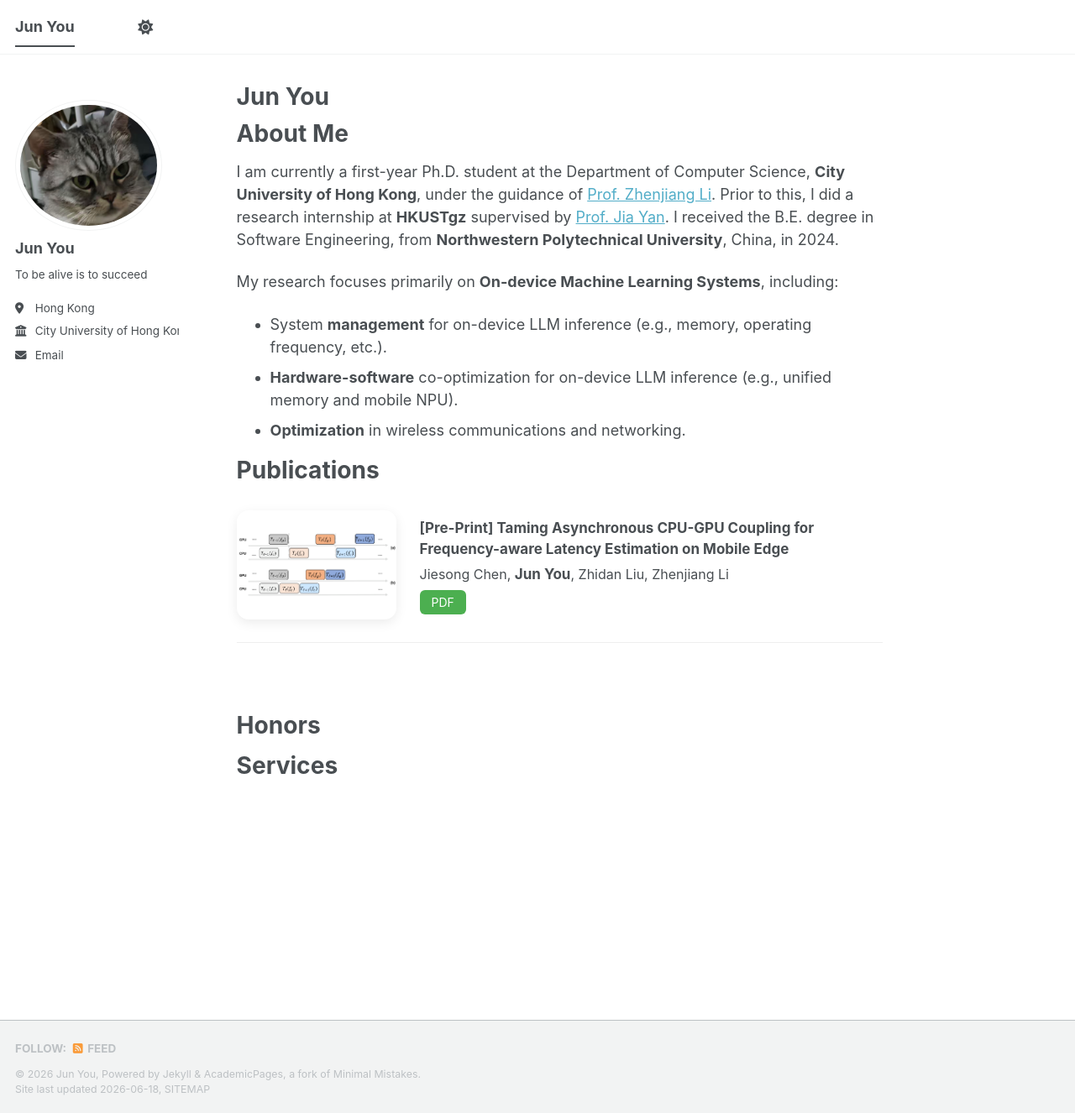
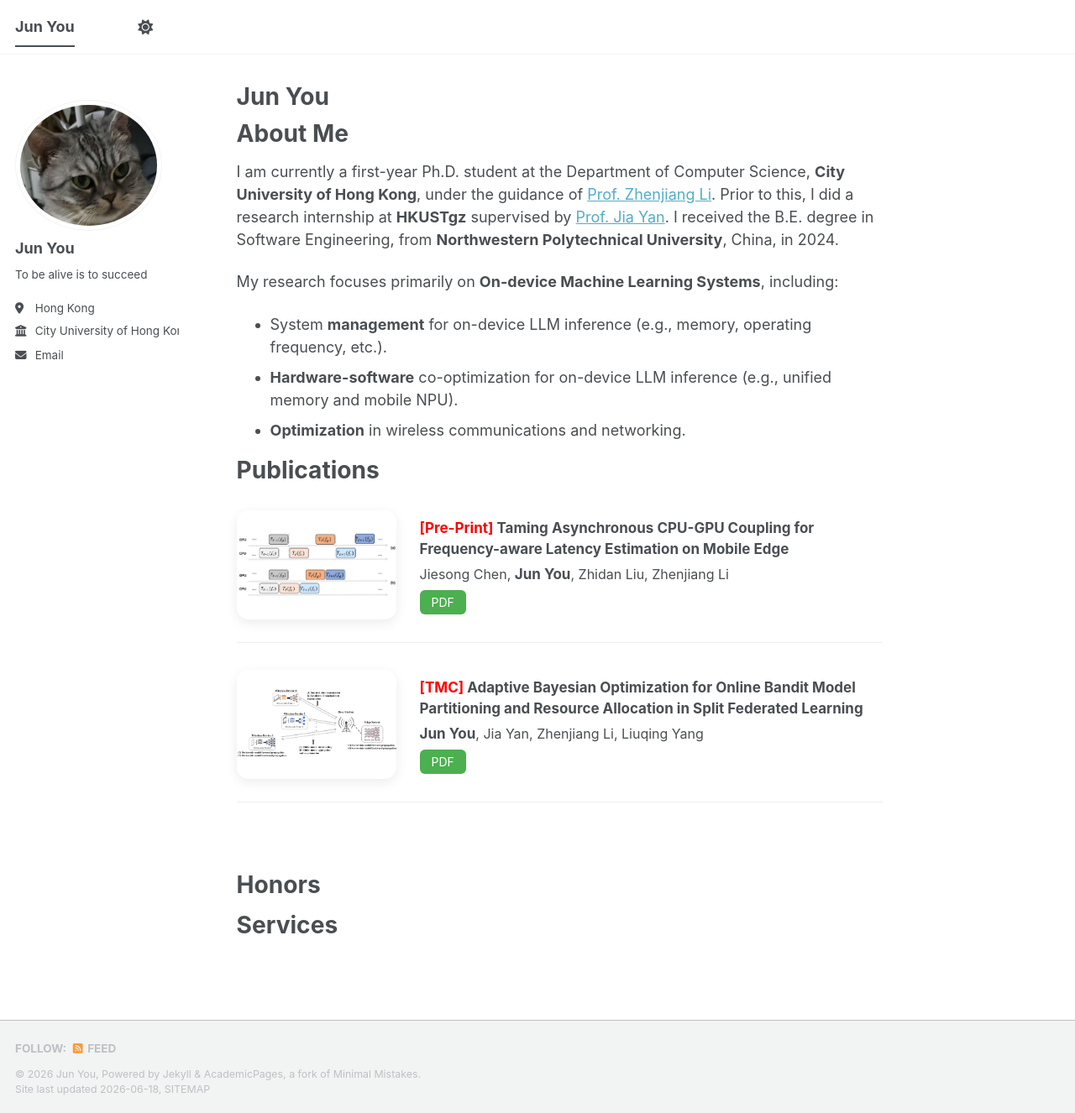
Before and after one commit to junyou2001/junyou2001.github.io, a Jekyll site: the page built from _pages/about.md, in a window 1280 px wide and 1326 px high. Shown: the whole window at 84% size. Built offline with Jekyll 4.4.1, drawn with Linux system fonts in a browser that asks for light colours; a script bundle is joined from its source files by our own code; library files that are not in the unit come from our copies.

Commit message:
'update'

```diff
--- a/_pages/about.md
+++ b/_pages/about.md
@@ -90,7 +90,8 @@ Publications
   </div>
 
   <div class="pub-content">
-    <p><strong>[Pre-Print] Taming Asynchronous CPU-GPU Coupling for Frequency-aware Latency Estimation on Mobile Edge</strong></p>
+    <p><strong><span style="color:red;">[Pre-Print]</span> Taming Asynchronous CPU-GPU Coupling for Frequency-aware Latency Estimation on Mobile Edge</strong>
+</p>
     <p>Jiesong Chen, <strong>Jun You</strong>, Zhidan Liu, Zhenjiang Li</p>
 
 
@@ -100,6 +101,31 @@ Publications
 
   </div>
 </div>
+
+
+
+
+
+<div class="pub-item">
+  <div class="pub-figure">
+    <img src="/images/papers/BO_TMC.png">
+  </div>
+
+  <div class="pub-content">
+    <p><strong><span style="color:red;">[TMC]</span> Adaptive Bayesian Optimization for Online Bandit Model Partitioning and Resource Allocation in Split Federated Learning</strong></p>
+    <p><strong>Jun You</strong>, Jia Yan, Zhenjiang Li, Liuqing Yang</p>
+
+
+    <div class="pub-buttons">
+      <a href="https://ieeexplore.ieee.org/stamp/stamp.jsp?arnumber=11437533"><button>PDF</button></a>
+    </div>
+
+  </div>
+</div>
+
+
+
+
 
 </div>
 
```
